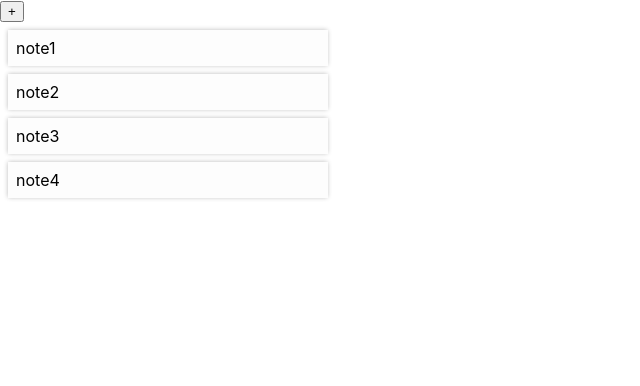
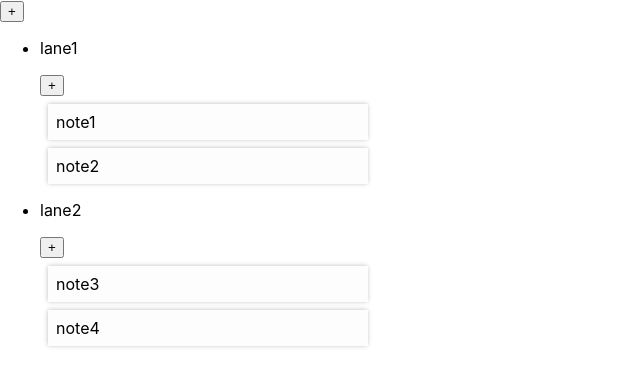
Before and after one commit to CamilleHbp/react01-kanban-app, a React (Create React App) app: page / in a window 1280 px wide. Shown: the top 386 px of the page, without its empty margins (0-640 px from the left). Built offline with nearby package versions, Linux system fonts and the light colour scheme.

Commit message:
Add Lanes to store notes
Can add lane, add/delete note from lane.
TODO: edit lane, delete lane, drag note from lane.

```diff
--- a/src/App.jsx
+++ b/src/App.jsx
@@ -1,9 +1,9 @@
 import React from 'react';
 import { createStore } from 'redux';
 import { Provider } from 'react-redux';
-import NoteList from 'components/NoteList';
-import AddNote from 'components/AddNote';
+import AddLane from 'components/AddLane';
 import combinedReducer from 'store/combinedReducer';
+import LaneList from 'components/LaneList';
 import { loadState, saveState } from 'store/localStorage';
 import './App.scss';
 
@@ -18,8 +18,8 @@ function App() {
 
   return (
     <Provider store={store}>
-      <AddNote />
-      <NoteList />
+      <AddLane />
+      <LaneList />
     </Provider>
   );
 }
--- /dev/null
+++ b/src/components/AddLane.jsx
@@ -0,0 +1,17 @@
+import React from 'react';
+import { useDispatch } from 'react-redux';
+import { createLane } from 'store/laneActions';
+
+function AddLane() {
+  const dispatch = useDispatch();
+  return (
+    <button
+      className="add-note"
+      onClick={() => dispatch(createLane('New lane'))}
+    >
+      +
+    </button>
+  );
+}
+
+export default AddLane;
--- /dev/null
+++ b/src/components/AddLane.scss
@@ -0,0 +1,7 @@
+@import 'style/Palette.scss';
+
+.add-lane {
+  background-color: $primary;
+
+  border: 1px solid $border-primary;
+}
--- a/src/components/AddNote.jsx
+++ b/src/components/AddNote.jsx
@@ -1,13 +1,22 @@
 import React from 'react';
+import uuid from 'uuid';
 import { useDispatch } from 'react-redux';
 import { createNote } from 'store/noteActions';
+import { attachToLane } from 'store/laneActions';
 
-function AddNote() {
+function addNoteToLane(dispatch, laneId) {
+  const noteId = uuid.v4();
+
+  dispatch(createNote(noteId, laneId, 'Edit me'));
+  dispatch(attachToLane(laneId, noteId));
+}
+
+function AddNote({ laneId }) {
   const dispatch = useDispatch();
   return (
     <button
       className="add-note"
-      onClick={() => dispatch(createNote('Edit me'))}
+      onClick={() => addNoteToLane(dispatch, laneId)}
     >
       +
     </button>
--- /dev/null
+++ b/src/components/LaneList.jsx
@@ -0,0 +1,28 @@
+import React from 'react';
+import { useSelector } from 'react-redux';
+import AddNote from 'components/AddNote';
+import NoteList from 'components/NoteList';
+import { getLanesArray } from 'store/laneReducer';
+
+export function LaneList() {
+  const lanes = useSelector(store => {
+    console.log(store.lanes);
+    return getLanesArray(store.lanes);
+  });
+
+  return (
+    <ul className="lanelist">
+      {lanes.map(({ id, title, notes }) => {
+        return (
+          <li key={id}>
+            <p>{title}</p>
+            <AddNote laneId={id} />
+            <NoteList laneId={id} />
+          </li>
+        );
+      })}
+    </ul>
+  );
+}
+
+export default LaneList;
--- a/src/components/NoteList.jsx
+++ b/src/components/NoteList.jsx
@@ -4,23 +4,32 @@ import Editable from './Editable';
 import './NoteList.scss';
 import { useDispatch, useSelector } from 'react-redux';
 import { deleteNote, startEditNote, finishEditNote } from 'store/noteActions';
-import { getNotesArray } from 'store/noteReducer';
+import { getLaneNoteIdArray } from 'store/laneReducer';
+import { getLaneNoteArray } from 'store/noteReducer';
+import { detachFromLane } from 'store/laneActions';
 
-function NoteList() {
-  const notes = useSelector(store => {
-    return getNotesArray(store.notes); // We return the notes as an array to map over it
-  });
+function NoteList({ laneId }) {
+  // We return the notes as an array to map over it
+  const notesId = useSelector(store => getLaneNoteIdArray(store.lanes, laneId));
+  const notes = useSelector(store => getLaneNoteArray(store.notes, notesId));
   const dispatch = useDispatch();
 
   const handleUpdateNote = (id, content) => {
     dispatch(finishEditNote(id, content));
   };
 
+  function deleteNoteFromLane(dispatch, laneId, noteId) {
+    dispatch(detachFromLane(laneId, noteId));
+    dispatch(deleteNote(noteId));
+  }
+
   return (
     <ul className="notelist">
-      {notes.map(({ id, editing, content }) => (
+      {notes.map(({ id, lane, editing, content }) => {
+        if (lane === laneId) {
+          return (
             <li key={id}>
-          <Note onDelete={() => dispatch(deleteNote(id))}>
+              <Note onDelete={() => deleteNoteFromLane(dispatch, lane, id)}>
                 <Editable
                   editing={editing}
                   value={content}
@@ -29,7 +38,10 @@ function NoteList() {
                 />
               </Note>
             </li>
-      ))}
+          );
+        }
+        return null;
+      })}
     </ul>
   );
 }
--- a/src/store/combinedReducer.js
+++ b/src/store/combinedReducer.js
@@ -1,7 +1,9 @@
 import { combineReducers } from 'redux';
 import { noteReducer } from 'store/noteReducer';
+import { laneReducer } from 'store/laneReducer';
 
 export const combinedReducer = combineReducers({
+  lanes: laneReducer,
   notes: noteReducer
 });
 
--- /dev/null
+++ b/src/store/laneActions.js
@@ -0,0 +1,44 @@
+import uuid from 'uuid';
+
+export const ATTACH_TO_LANE = 'ATTACH_TO_LANE';
+export const CREATE_LANE = 'CREATE_LANE';
+export const DELETE_LANE = 'DELETE_LANE';
+export const DETACH_FROM_LANE = 'DETACH_FROM_LANE';
+export const UPDATE_LANE = 'UPDATE_LANE';
+
+export const attachToLane = (laneId, noteId) => ({
+  type: ATTACH_TO_LANE,
+  id: laneId,
+  noteId: noteId
+});
+
+export const createLane = title => ({
+  type: CREATE_LANE,
+  id: uuid.v4(),
+  title: title
+});
+
+export const deleteLane = id => ({
+  type: DELETE_LANE,
+  id: id
+});
+
+export const detachFromLane = (laneId, noteId) => ({
+  type: DETACH_FROM_LANE,
+  id: laneId,
+  noteId: noteId
+});
+
+export const updateLane = (id, title) => ({
+  type: UPDATE_LANE,
+  id: id,
+  title: title
+});
+
+export default {
+  attachToLane,
+  createLane,
+  deleteLane,
+  detachFromLane,
+  updateLane
+};
--- /dev/null
+++ b/src/store/laneReducer.js
@@ -0,0 +1,84 @@
+import {
+  ATTACH_TO_LANE,
+  CREATE_LANE,
+  DELETE_LANE,
+  DETACH_FROM_LANE,
+  UPDATE_LANE
+} from 'store/laneActions';
+import { combineReducers } from 'redux';
+
+function lane(state, action) {
+  switch (action.type) {
+    case ATTACH_TO_LANE:
+      if (state.id === action.id) {
+        state.notes = [...state.notes, action.noteId];
+      }
+      return state;
+    case CREATE_LANE:
+      return {
+        id: action.id,
+        title: action.title,
+        notes: []
+      };
+    case DETACH_FROM_LANE:
+      console.log('Detach laneID: ' + action.id);
+      console.log('Detach noteID: ' + action.noteId);
+      if (state.id === action.id) {
+        state.notes = state.notes.filter(id => id !== action.noteId);
+      }
+      return state;
+    case UPDATE_LANE:
+      if (state.id === action.id) {
+        state.title = action.title;
+      }
+      return state;
+    default:
+      return state;
+  }
+}
+
+function byId(state = {}, action) {
+  switch (action.type) {
+    case ATTACH_TO_LANE:
+    case CREATE_LANE:
+    case DETACH_FROM_LANE:
+    case UPDATE_LANE:
+      return {
+        ...state,
+        [action.id]: lane(state[action.id], action)
+      };
+    case DELETE_LANE:
+      delete lane[action.id];
+      return state;
+    default:
+      return state;
+  }
+}
+
+function allIds(state = [], action) {
+  switch (action.type) {
+    case CREATE_LANE:
+      return [...state, action.id];
+    case DELETE_LANE:
+      return state.filter(id => id !== action.id);
+    default:
+      return state;
+  }
+}
+
+export const getLanesArray = state => state.allIds.map(id => state.byId[id]);
+export const getLaneNoteIdArray = (state, laneId) => {
+  return state.byId[laneId].notes;
+  // const noteAllIds = state.byId;
+  // const noteFilter = noteAllIds.filter(note => note.lane === laneId);
+  // const noteMap = noteFilter.map(id => state.byId[id]);
+  // console.log('Lane ID: ' + laneId);
+  // console.log('Lane AllIds: ' + noteAllIds);
+  // console.log('Filter: ' + noteFilter);
+  // console.log('Map: ' + noteMap);
+  // return noteMap;
+};
+
+export const laneReducer = combineReducers({ byId, allIds });
+
+export default laneReducer;
--- a/src/store/noteActions.js
+++ b/src/store/noteActions.js
@@ -4,9 +4,10 @@ export const DELETE_NOTE = 'DELETE_NOTE';
 export const START_EDIT_NOTE = 'EDIT_NOTE';
 export const FINISH_EDIT_NOTE = 'UPDATE_NOTE';
 
-export const createNote = content => ({
+export const createNote = (id, laneId, content) => ({
   type: CREATE_NOTE,
-  id: uuid.v4(),
+  id: id,
+  lane: laneId,
   content: content
 });
 
--- a/src/store/noteReducer.js
+++ b/src/store/noteReducer.js
@@ -1,5 +1,4 @@
 import { combineReducers } from 'redux';
-import uuid from 'uuid';
 import {
   CREATE_NOTE,
   DELETE_NOTE,
@@ -18,13 +17,14 @@ import {
 function note(state, action) {
   switch (action.type) {
     case CREATE_NOTE:
+      console.log('Note ID: ' + action.id);
       return {
         id: action.id,
         editing: false,
+        lane: action.lane,
         content: action.content
       };
     case START_EDIT_NOTE:
-      console.log(state);
       if (state.id !== action.id) {
         return state;
       }
@@ -55,7 +55,6 @@ function byId(state = {}, action) {
         [action.id]: note(state[action.id], action)
       };
     case DELETE_NOTE:
-      console.log(action.id);
       delete state[action.id];
       return state;
     default:
@@ -82,8 +81,9 @@ export const noteReducer = combineReducers({ byId, allIds });
 /**
  * Returns all notes as an array instead of an object
  */
-export const getNotesArray = state => {
-  return state.allIds.map(id => state.byId[id]);
+export const getNoteArray = state => state.allIds.map(id => state.byId[id]);
+export const getLaneNoteArray = (state, noteIds) => {
+  return noteIds.map(id => state.byId[id]);
 };
 
-export default noteReducer;
+export default { noteReducer, getNoteArray };
```
Lines whose indentation alone changed are shown as unchanged.
